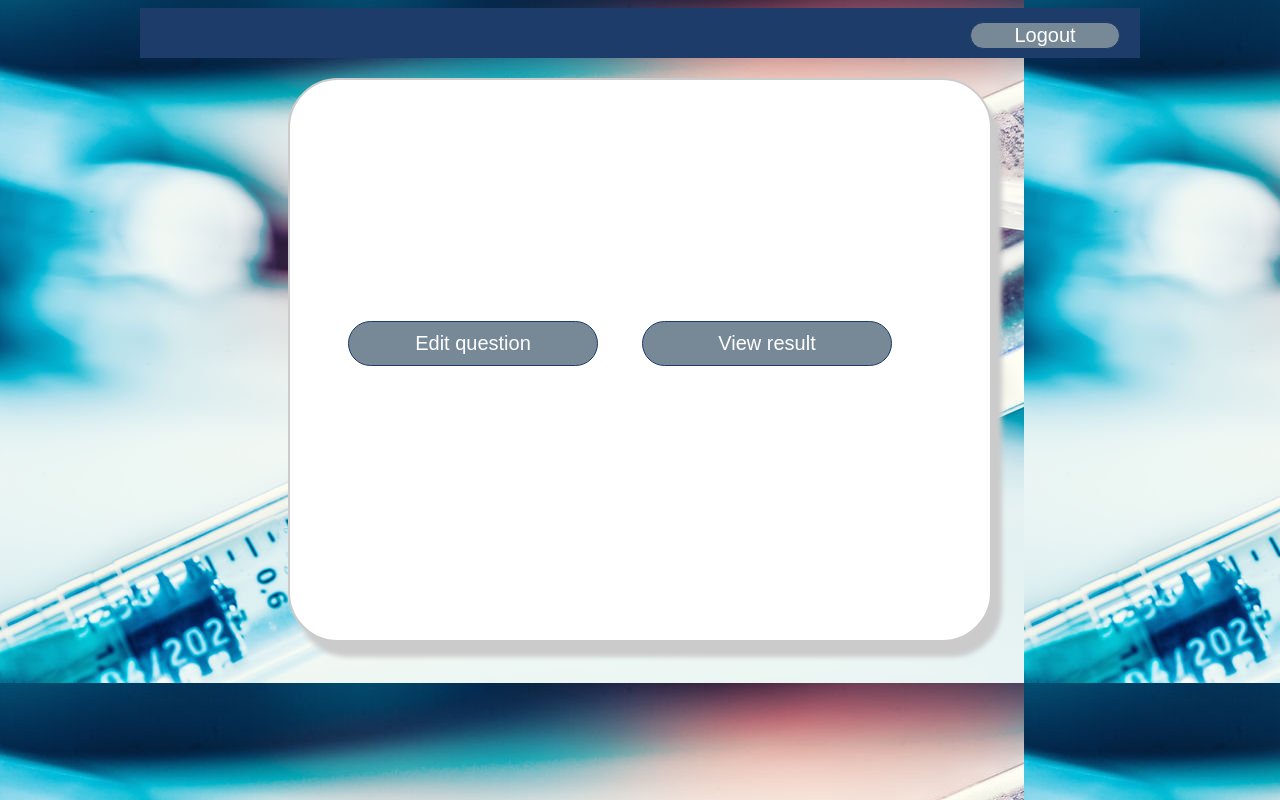
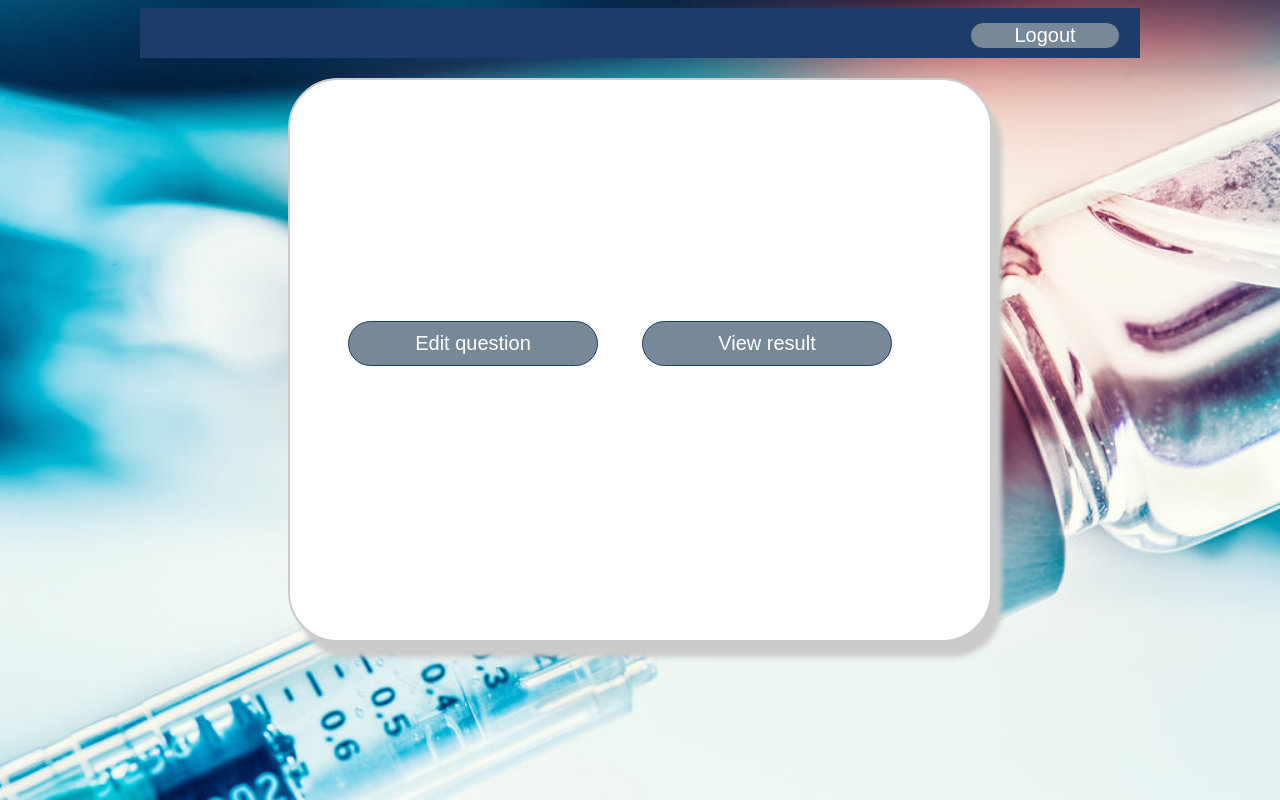
Before and after one commit to FaizIkhwan/VaccinePoll, a PHP site: page /dashboard.html in a window 1280 px wide. Run offline with PHP 8.4, Linux system fonts and the light colour scheme.

Commit message:
Fix CSS background image

```diff
--- a/css/style.css
+++ b/css/style.css
@@ -1,19 +1,21 @@
 body {
     text-align: center;
-    background: url(/img/gambar.jpg);
+    background-image: url(/img/gambar.jpg);
+    background-repeat: no-repeat;
+    background-attachment: fixed;
     background-size: cover;
 }
 
 .dashboard {
-    background: url(/img/gambar3.jpg);
+    background-image: url(/img/gambar3.jpg);
 }
 
 .login {
-    background: url(/img/gambar2.jpg);
+    background-image: url(/img/gambar2.jpg);
 }
 
 .report {
-    background: url(/img/vaccin.png);
+    background-image: url(/img/vaccin.png);
 }
 
 .navigation {
--- a/css/styletwo.css
+++ b/css/styletwo.css
@@ -1,6 +1,8 @@
 body {
     text-align: center;
     background: url(/img/gambar.jpg);
+    background-repeat: no-repeat;
+    background-attachment: fixed;
     background-size: cover;
   }
 
```
